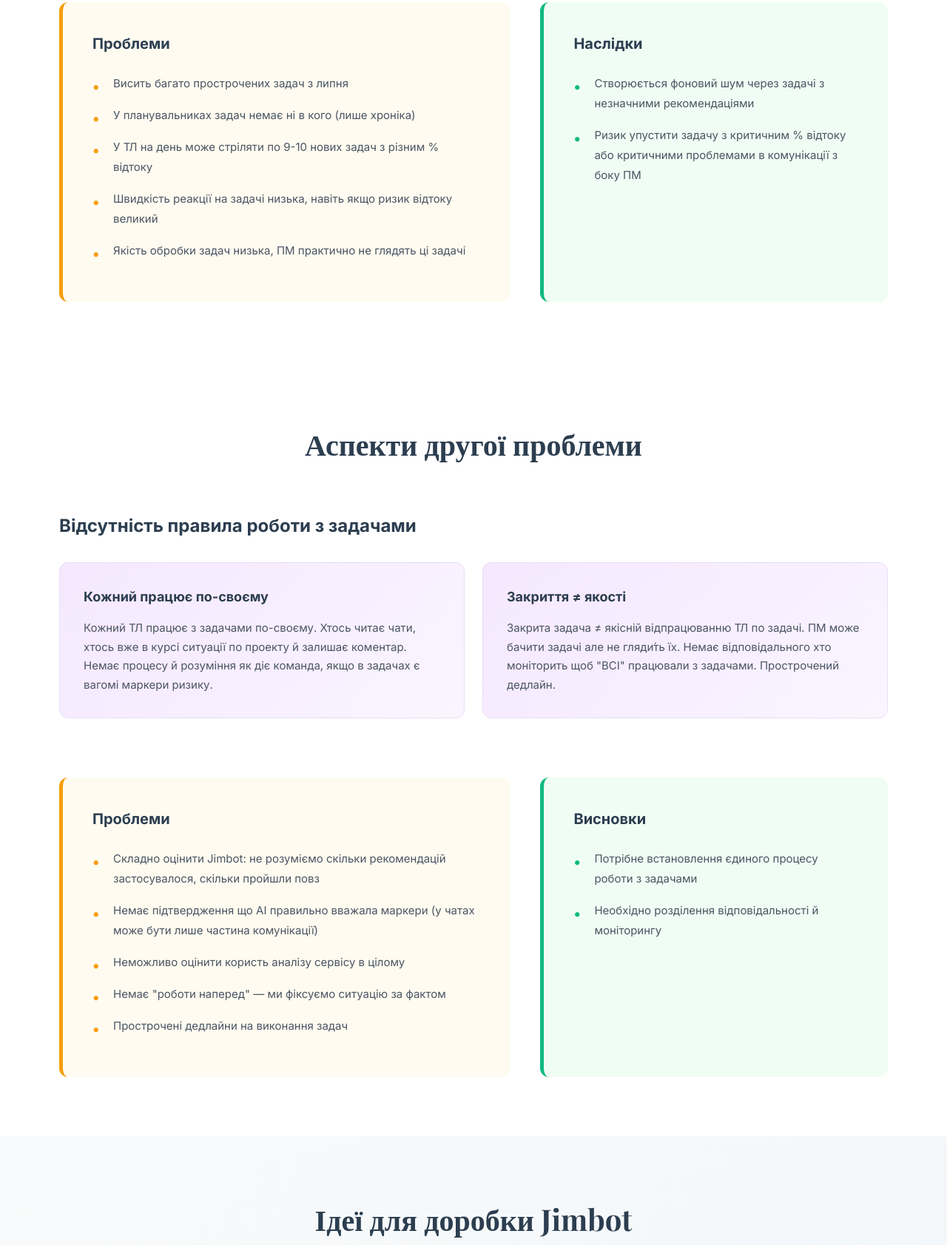
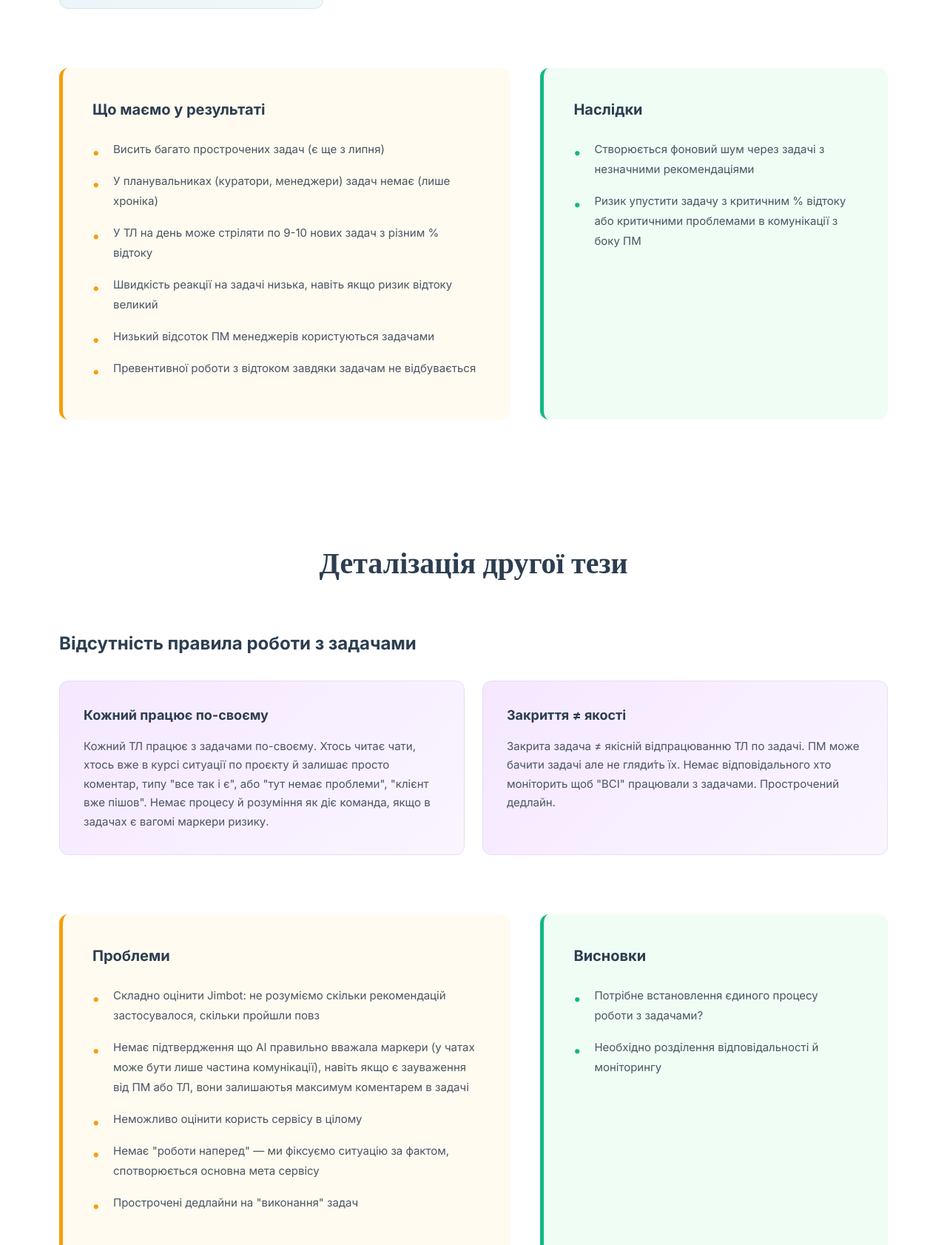
Before and after one commit to cutthejazz/jimbot, a plain HTML site: page index.html in a window 1280 px wide. Shown: the part 1826-3509 px from the top of the page at 74% size. Drawn offline with nearby package versions, Linux system fonts and the light colour scheme.

Commit message:
Update index.html

```diff
--- a/index.html
+++ b/index.html
@@ -478,15 +478,15 @@
         <div class="container">
             <h2>Деталізація першої тези</h2>
             <div class="details-section">
-                <div class="details-title">Багато задач стріляє</div>
+                <div class="details-title">Генерується велика кількість задач, акцент на різному, не завжди це саме ризик відтоку. Підмічається багато деталей для аналізу </div>
                 <div class="details-grid">
                     <div class="detail-card detail-card-1">
-                        <h4>В рамках 1 проекту може стріляти кожного тижня 1 таска</h4>
-                        <p>Приклад буріння 2-3 таски на місяць, проект працює років 6</p>
+                        <h4>В рамках 1 проєкту генерується плюс мінус кожного тижня 1 таска</h4>
+                        <p>Не завджи релевантні задачі, тк наприклад по проєкту буріння 2-3 таски на місяць, проєкт працює років 6</p>
                     </div>
                     <div class="detail-card detail-card-1">
                         <h4>Ризик відтоку 0%</h4>
-                        <p>Є задачі з ризиком відтоку – 0%- це задачі в яких клієнт взагалі не комунікує (реакції максимум або відсутні) - ризику відтоку немає, зауваження до пм як правило відсутні або незначні</p>
+                        <p>Є задачі з ризиком відтоку – 0%- це задачі в яких клієнт взагалі не комунікує (реакції максимум ставить на повідомлення або взагалі немає комунікації саме в чаті з боку клієнта) - ризику відтоку немає, зауваження до пм як правило відсутні або незначні</p>
                     </div>
                     <div class="detail-card detail-card-1">
                         <h4>Мінімальний ризик відтоку 10-30%</h4>
@@ -494,19 +494,20 @@
                     </div>
                     <div class="detail-card detail-card-1">
                         <h4>Задача містить лише рекомендації з комунікації ПМ</h4>
-                        <p>Часто задачі з низьким % відтоку містять просто рекомендації для тімліда й менеджера з комунікації</p>
+                        <p>Часто задачі з низьким % відтоку містять здебільшого рекомендації для тімліда й менеджера з комунікації (без критичних маркерів ризику)</p>
                     </div>
                 </div>
 
                 <div class="issues-section">
                     <div class="issue-block issue-block-problems">
-                        <h3>Проблеми</h3>
+                        <h3>Що маємо у результаті</h3>
                         <ul>
-                            <li>Висить багато прострочених задач з липня</li>
-                            <li>У планувальниках задач немає ні в кого (лише хроніка)</li>
+                            <li>Висить багато прострочених задач (є ще з липня)</li>
+                            <li>У планувальниках (куратори, менеджери) задач немає (лише хроніка)</li>
                             <li>У ТЛ на день може стріляти по 9-10 нових задач з різним % відтоку</li>
                             <li>Швидкість реакції на задачі низька, навіть якщо ризик відтоку великий</li>
-                            <li>Якість обробки задач низька, ПМ практично не глядять ці задачі</li>
+                            <li>Низький відсоток ПМ менеджерів користуються задачами</li>
+                            <li>Превентивної роботи з відтоком завдяки задачам не відбувається</li>
                         </ul>
                     </div>
                     <div class="issue-block issue-block-consequences">
@@ -524,13 +525,13 @@
     <!-- ДЕТАЛИ ВТОРОЙ ПРОБЛЕМЫ -->
     <section id="details2" class="anchor-link">
         <div class="container">
-            <h2>Аспекти другої проблеми</h2>
+            <h2>Деталізація другої тези</h2>
             <div class="details-section">
                 <div class="details-title">Відсутність правила роботи з задачами</div>
                 <div class="details-grid">
                     <div class="detail-card detail-card-2">
                         <h4>Кожний працює по-своєму</h4>
-                        <p>Кожний ТЛ працює з задачами по-своєму. Хтось читає чати, хтось вже в курсі ситуації по проекту й залишає коментар. Немає процесу й розуміння як діє команда, якщо в задачах є вагомі маркери ризику.</p>
+                        <p>Кожний ТЛ працює з задачами по-своєму. Хтось читає чати, хтось вже в курсі ситуації по проєкту й залишає просто коментар, типу "все так і є", або "тут немає проблеми", "клієнт вже пішов". Немає процесу й розуміння як діє команда, якщо в задачах є вагомі маркери ризику.</p>
                     </div>
                     <div class="detail-card detail-card-2">
                         <h4>Закриття ≠ якості</h4>
@@ -543,16 +544,16 @@
                         <h3>Проблеми</h3>
                         <ul>
                             <li>Складно оцінити Jimbot: не розуміємо скільки рекомендацій застосувалося, скільки пройшли повз</li>
-                            <li>Немає підтвердження що AI правильно вважала маркери (у чатах може бути лише частина комунікації)</li>
-                            <li>Неможливо оцінити користь аналізу сервісу в цілому</li>
-                            <li>Немає "роботи наперед" — ми фіксуємо ситуацію за фактом</li>
-                            <li>Прострочені дедлайни на виконання задач</li>
+                            <li>Немає підтвердження що AI правильно вважала маркери (у чатах може бути лише частина комунікації), навіть якщо є зауваження від ПМ або ТЛ, вони залишаютья максимум коментарем в задачі</li>
+                            <li>Неможливо оцінити користь сервісу в цілому</li>
+                            <li>Немає "роботи наперед" — ми фіксуємо ситуацію за фактом, спотворюється основна мета сервісу</li>
+                            <li>Прострочені дедлайни на "виконання" задач</li>
                         </ul>
                     </div>
                     <div class="issue-block issue-block-consequences">
                         <h3>Висновки</h3>
                         <ul>
-                            <li>Потрібне встановлення єдиного процесу роботи з задачами</li>
+                            <li>Потрібне встановлення єдиного процесу роботи з задачами?</li>
                             <li>Необхідно розділення відповідальності й моніторингу</li>
                         </ul>
                     </div>
@@ -561,7 +562,7 @@
         </div>
     </section>
 
-    <!-- ІДЕЇ ДЛЯ ВИРІШЕННЯ -->
+    <!-- ІДЕЇ ДЛЯ ДООПРАЦЮВАННЯ ТА ЗМІНИ КОНЦЕПЦІЇ НА ОБГОВОРЕННЯ -->
     <section id="solutions" class="solutions-section anchor-link">
         <div class="container">
             <h2>Ідеї для доробки Jimbot</h2>
@@ -601,7 +602,7 @@
     <!-- FOOTER -->
     <footer>
         <div class="container">
-            <p>&copy; 2024 Jimbot Analysis. Внутрішній документ для командного аналізу.</p>
+            <p>&copy; 2026 Jimbot Analysis. Внутрішній документ для командного аналізу.</p>
         </div>
     </footer>
 
```
